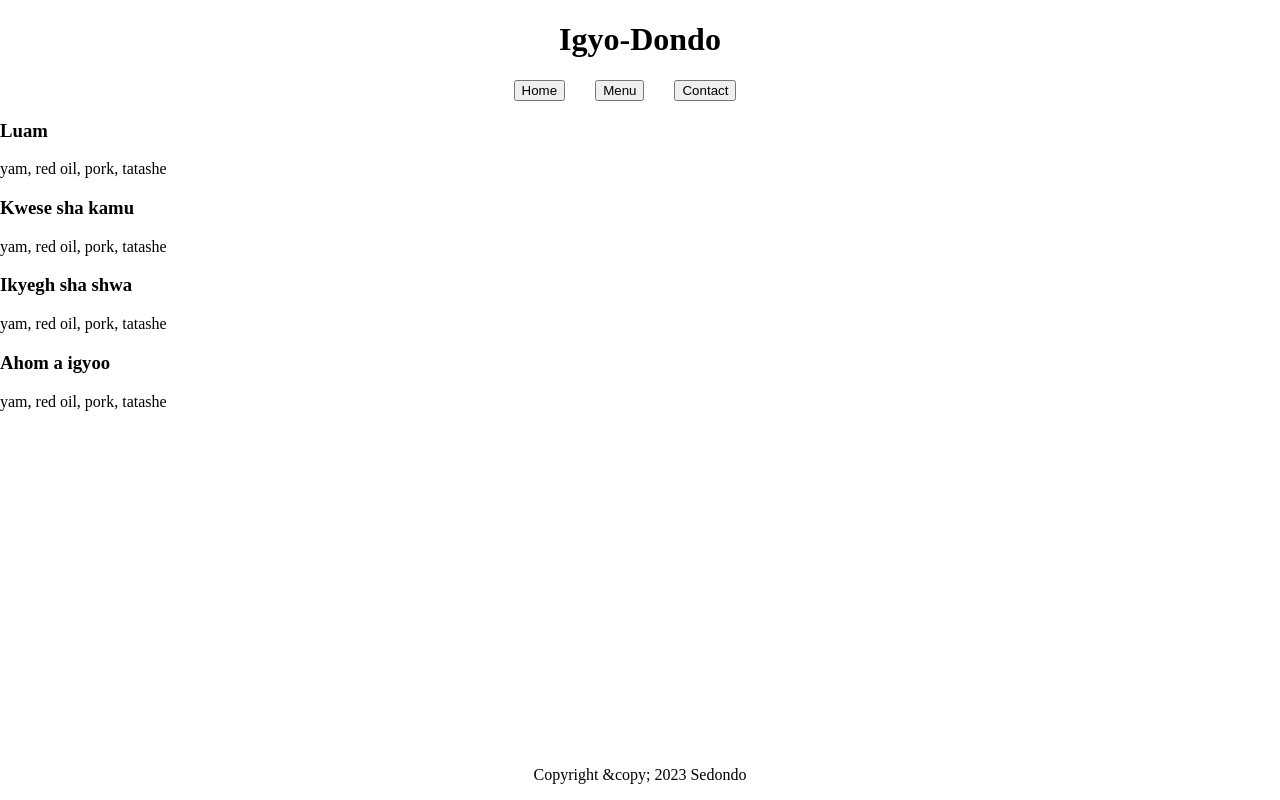
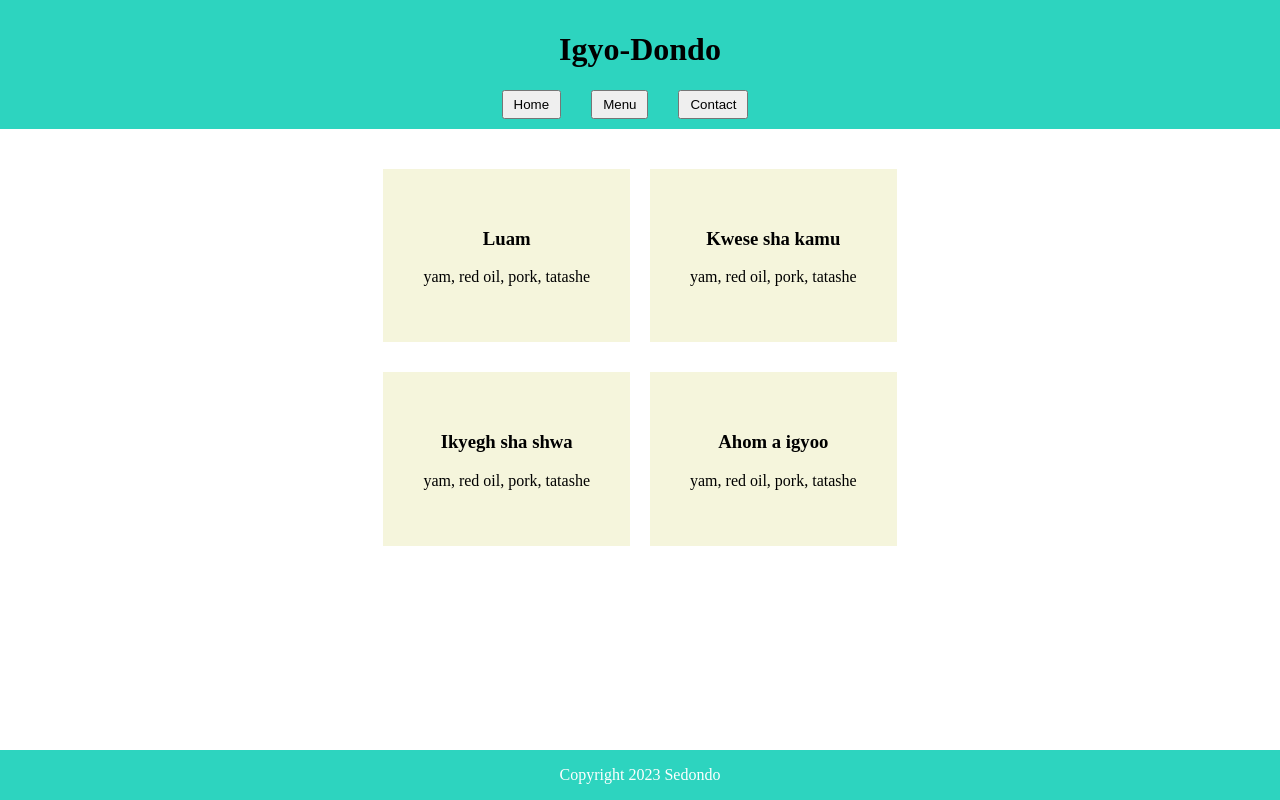
Before and after one commit to anicegbem/restaurant_page, a website built with webpack: page dist/index.html in a window 1280 px wide. Both pictures are taken after a click on the button "Menu". Built offline with nearby package versions, Linux system fonts and the light colour scheme.

Commit message:
add padding to buttons

```diff
--- a/src/contact.js
+++ b/src/contact.js
@@ -1,5 +1,6 @@
 function createContact() {
     const contact = document.createElement('div');
+    contact.setAttribute('id', 'contact');
     const p = document.createElement('p');
     p.innerText = "+234 80 695 751 75";
     contact.appendChild(p);
--- a/src/menu.js
+++ b/src/menu.js
@@ -1,7 +1,9 @@
 function createMenu() {
     const menu = document.createElement('div');
+    menu.setAttribute('id', 'menu');
     for(let i = 0; i < 4; i++) {
         const card = document.createElement('div');
+        card.setAttribute('class', 'card')
         const p = document.createElement('p');
         const h3 = document.createElement('h3');
         if(i === 0) {
--- a/src/page.js
+++ b/src/page.js
@@ -93,7 +93,7 @@ function createMain() {
 function createFooter() {
     const footer = document.createElement('footer');
     const p = document.createElement('p');
-    p.innerText = "Copyright &copy; 2023 Sedondo"
+    p.innerText = `Copyright 2023 Sedondo`;
     footer.appendChild(p);
 
     return footer;
--- a/src/style.css
+++ b/src/style.css
@@ -5,10 +5,11 @@ html {
     box-sizing: inherit;
 }
 body {
-    overflow: hidden;
+    overflow: auto;
     margin: 0;
     padding: 0;
 }
+
 
 #head {
     width: 30%;
@@ -20,14 +21,43 @@ body {
     align-items: center;
 }
 
-header {
+#menu {
+    display: grid;
+    justify-content: center;
+    grid-template-columns: repeat(2, auto);
+    column-gap: 20px;
+    row-gap: 30px;
+    margin-top: 40px;
+    margin-bottom: 20px;
+
+
+}
+
+#contact {
     display: flex;
     flex-direction: column;
     align-items: center;
 }
 
+.card {
+    display: inline-block;
+    text-align: center;
+    background-color: beige;
+    padding: 40px;
+    /* display: flex; */
+}
+
+header {
+    display: flex;
+    flex-direction: column;
+    align-items: center;
+    background-color: #2dd4bf;
+    padding: 10px;
+}
+
 button {
     margin-right: 30px;
+    padding: 5px 10px 5px 10px;
 }
 
 footer {
@@ -35,5 +65,7 @@ footer {
     bottom: 0;
     width: 100%;
     text-align: center;
+    background-color: #2dd4bf;
+    color: #fff;
 
 }
--- a/webpack.config.js
+++ b/webpack.config.js
@@ -18,8 +18,10 @@ module.exports = {
                 use: ['style-loader', 'css-loader'],
             },
 
+
         ],
 
 
-    }
+    },
+    mode: "production",
 };
```
Also changed, not shown: dist/main.js, src/copyright.svg (added).
